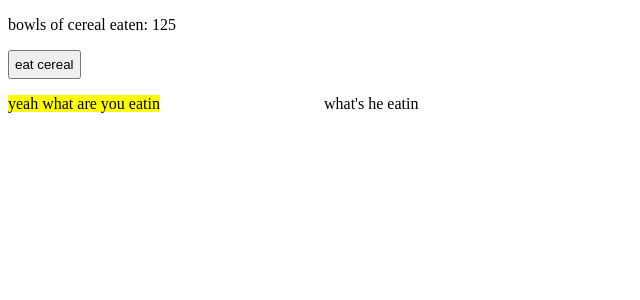
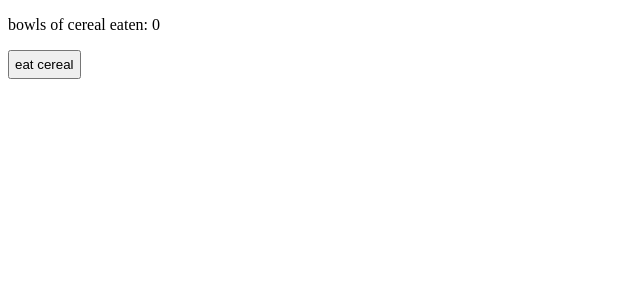
Before and after one commit to jdshaeffer/cereal, a Next.js app: page / in a window 1280 px wide. Shown: the top 300 px of the page, without its empty margins (0-640 px from the left). Built offline with nearby package versions, Linux system fonts and the light colour scheme.

Commit message:
small edits

```diff
--- a/components/Conversation.js
+++ b/components/Conversation.js
@@ -1,8 +1,6 @@
 import { useState, useEffect } from 'react';
 
-const Conversation = (props) => {
-	let count = props.count;
-	let choice = props.choice;
+const Conversation = ({ count, choice }) => {
   let giuseppi = '';
 	let giovanni = '';
 
@@ -11,7 +9,7 @@ const Conversation = (props) => {
 		giovanniColor: 'white'
 	});
 
-	// change highlight only to the most recent speaker
+	// change highlight to the most recent speaker
 	useEffect(() => {
 		if (count >= 90) {
 			setColor({
@@ -49,10 +47,16 @@ const Conversation = (props) => {
 				giovanniColor: 'white'
 			});
 		}
-	}, [count]);
+		if (choice === 'Reese\'s Puffs') {
+			setColor({
+				giuseppiColor: 'yellow',
+				giovanniColor: 'yellow'
+			});
+		}
+	}, [count, choice]);
 	// passing [] (dependency array) with its dependent as second argument tells useEffect() to be called once
 	// because useEffect() is only called after each render
-	// can't use setState() in useEffect() unless there's a dependency array
+	// can't use useState() in useEffect() unless there's a dependency array
 
 	// updating conversation based on bowls of cereal eaten
 	if (count >= 10) {
--- a/pages/index.js
+++ b/pages/index.js
@@ -4,7 +4,7 @@ import { useState, useEffect, useRef } from 'react';
 import Conversation from '../components/Conversation';
 
 const index = () => {
-	const [count, setCount] = useState(125);
+	const [count, setCount] = useState(0);
 	const [choice, setChoice] = useState('');
 	const [option, setOption] = useState(null);
 
```
